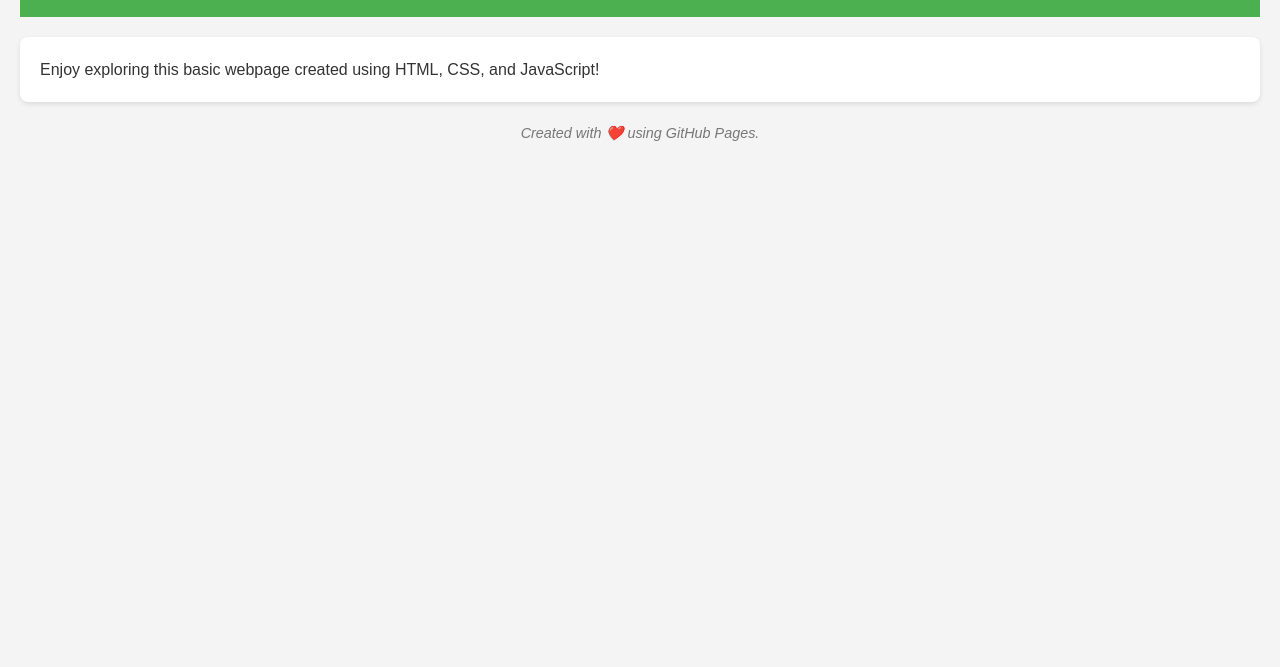
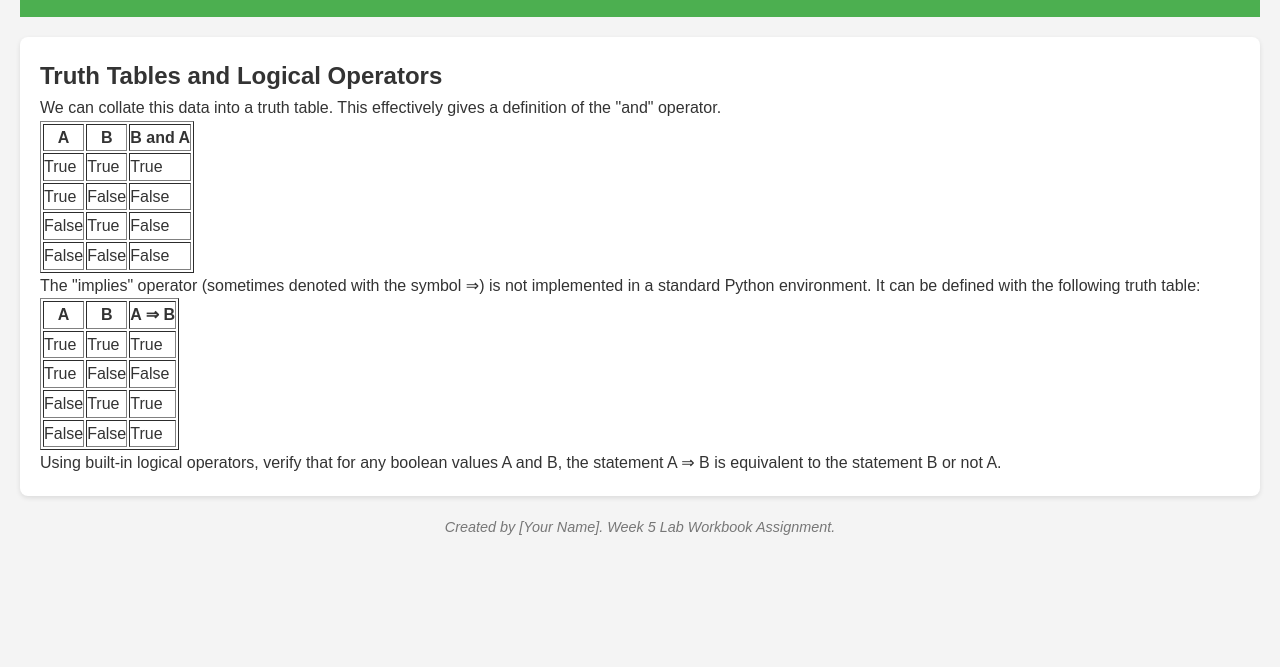
Before and after one commit to salmxn786/salmxn786.github.io, a plain HTML site: page index.html in a window 1280 px wide. Shown: the part 133-800 px from the top of the page. Drawn offline with Linux system fonts and the light colour scheme; a script that the page names is missing.

Commit message:
Update index.html
adding Week 5 Lab Notebook parts in

```diff
--- a/index.html
+++ b/index.html
@@ -1,24 +1,93 @@
-
 <!DOCTYPE html>
 <html lang="en">
 <head>
     <meta charset="UTF-8">
     <meta name="viewport" content="width=device-width, initial-scale=1.0">
-    <title>My First Webpage</title>
+    <title>My Week 5 Lab Page</title>
     <link rel="stylesheet" href="styles.css">
 </head>
 <body>
     <header>
-        <h1>Welcome to My GitHub Pages Website!</h1>
-        <p>This is a simple webpage to demonstrate hosting on GitHub Pages.</p>
+        <h1>Welcome to My Week 5 Lab Page</h1>
+        <p>This page demonstrates what I learned in Week 5 of my course!</p>
     </header>
 
     <main>
-        <p>Enjoy exploring this basic webpage created using HTML, CSS, and JavaScript!</p>
+        <h2>Truth Tables and Logical Operators</h2>
+        <p>We can collate this data into a truth table. This effectively gives a definition of the "and" operator.</p>
+
+        <table border="1">
+            <thead>
+                <tr>
+                    <th>A</th>
+                    <th>B</th>
+                    <th>B and A</th>
+                </tr>
+            </thead>
+            <tbody>
+                <tr>
+                    <td>True</td>
+                    <td>True</td>
+                    <td>True</td>
+                </tr>
+                <tr>
+                    <td>True</td>
+                    <td>False</td>
+                    <td>False</td>
+                </tr>
+                <tr>
+                    <td>False</td>
+                    <td>True</td>
+                    <td>False</td>
+                </tr>
+                <tr>
+                    <td>False</td>
+                    <td>False</td>
+                    <td>False</td>
+                </tr>
+            </tbody>
+        </table>
+
+        <p>The "implies" operator (sometimes denoted with the symbol ⇒) is not implemented in a standard Python environment. It can be defined with the following truth table:</p>
+
+        <table border="1">
+            <thead>
+                <tr>
+                    <th>A</th>
+                    <th>B</th>
+                    <th>A ⇒ B</th>
+                </tr>
+            </thead>
+            <tbody>
+                <tr>
+                    <td>True</td>
+                    <td>True</td>
+                    <td>True</td>
+                </tr>
+                <tr>
+                    <td>True</td>
+                    <td>False</td>
+                    <td>False</td>
+                </tr>
+                <tr>
+                    <td>False</td>
+                    <td>True</td>
+                    <td>True</td>
+                </tr>
+                <tr>
+                    <td>False</td>
+                    <td>False</td>
+                    <td>True</td>
+                </tr>
+            </tbody>
+        </table>
+
+        <p>Using built-in logical operators, verify that for any boolean values A and B, the statement A ⇒ B is equivalent to the statement B or not A.</p>
+
     </main>
 
     <footer>
-        <p>Created with ❤️ using GitHub Pages.</p>
+        <p>Created by [Your Name]. Week 5 Lab Workbook Assignment.</p>
     </footer>
 
     <script src="script.js"></script>
```
